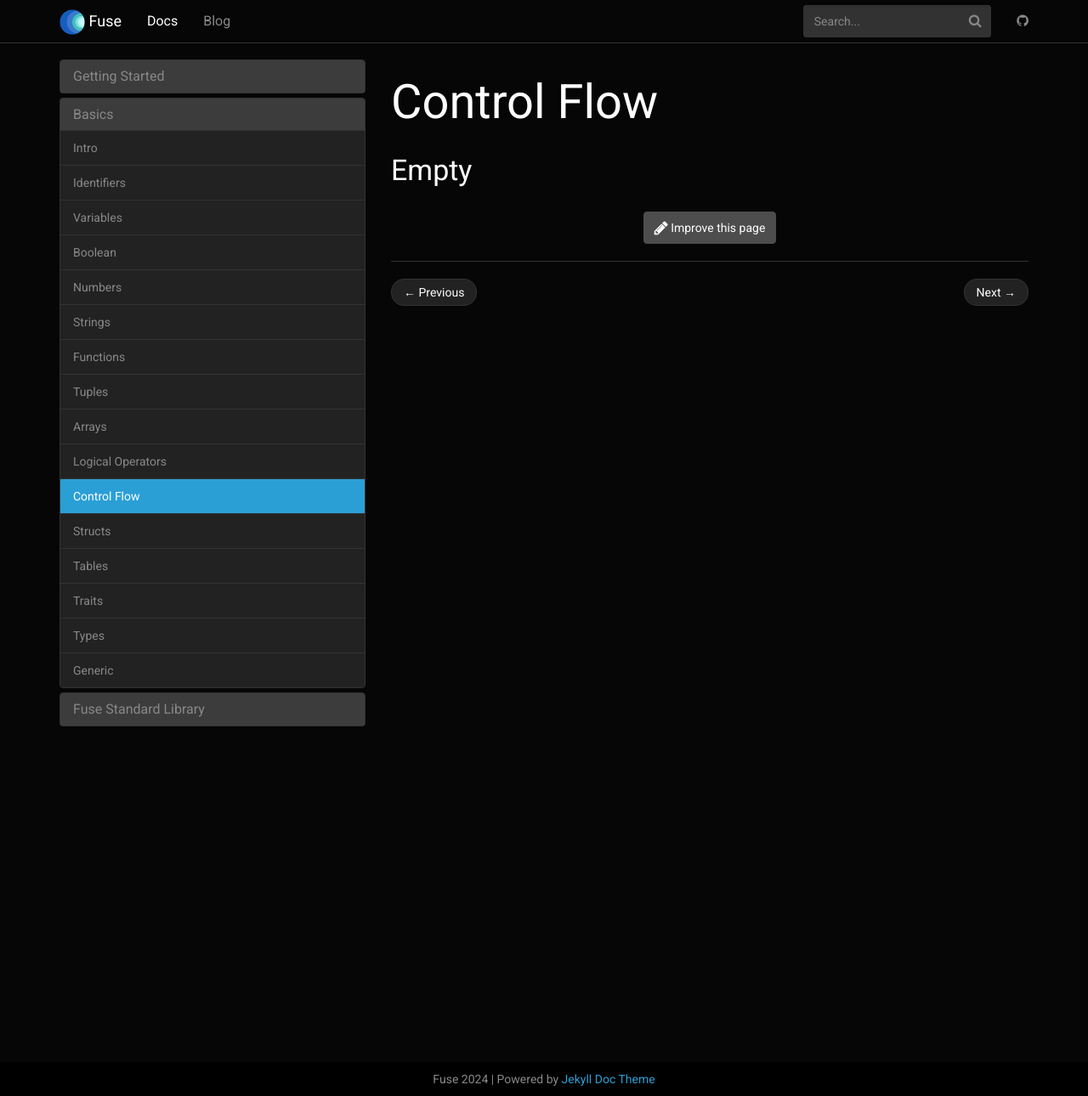
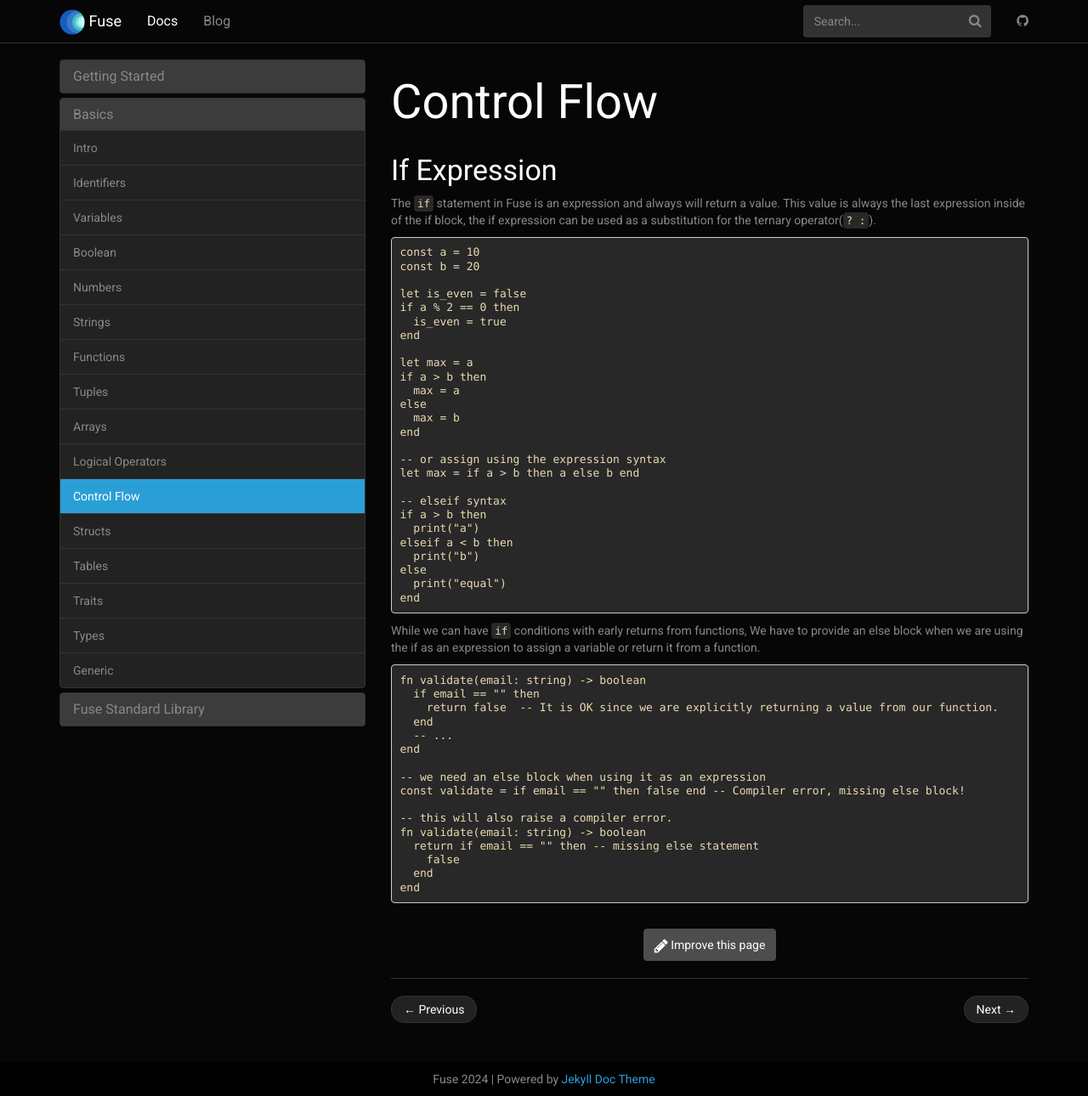
Before and after one commit to fuse-lang/fuse-lang.github.io, a Jekyll site: the page built from _docs/basics/10-control-flow.md, in a window 1280 px wide and 1290 px high. Shown: the whole window at 85% size. Built offline with Jekyll 4.4.1, drawn with Linux system fonts in a browser that asks for light colours.

Commit message:
add documentation for if expressions.

````diff
--- a/_docs/basics/10-control-flow.md
+++ b/_docs/basics/10-control-flow.md
@@ -3,4 +3,56 @@ title: Control Flow
 permalink: /docs/control-flow/
 ---
 
-### Empty
+### If Expression
+
+The `if` statement in Fuse is an expression and always will return a value. This value is always the last expression inside of the if block, the if expression can be used as a substitution for the ternary operator(`? :`).
+
+```fuse
+const a = 10
+const b = 20
+
+let is_even = false
+if a % 2 == 0 then
+  is_even = true
+end
+
+let max = a
+if a > b then
+  max = a
+else
+  max = b
+end
+
+-- or assign using the expression syntax
+let max = if a > b then a else b end
+
+-- elseif syntax
+if a > b then
+  print("a")
+elseif a < b then
+  print("b")
+else
+  print("equal")
+end
+```
+
+While we can have `if` conditions with early returns from functions, We have to provide an else block when we are using the if as an expression to assign a variable or return it from a function.
+
+```fuse
+fn validate(email: string) -> boolean
+  if email == "" then
+    return false  -- It is OK since we are explicitly returning a value from our function.
+  end
+  -- ...
+end
+
+-- we need an else block when using it as an expression
+const validate = if email == "" then false end -- Compiler error, missing else block!
+
+-- this will also raise a compiler error.
+fn validate(email: string) -> boolean
+  return if email == "" then -- missing else statement
+    false
+  end
+end
+```
````
